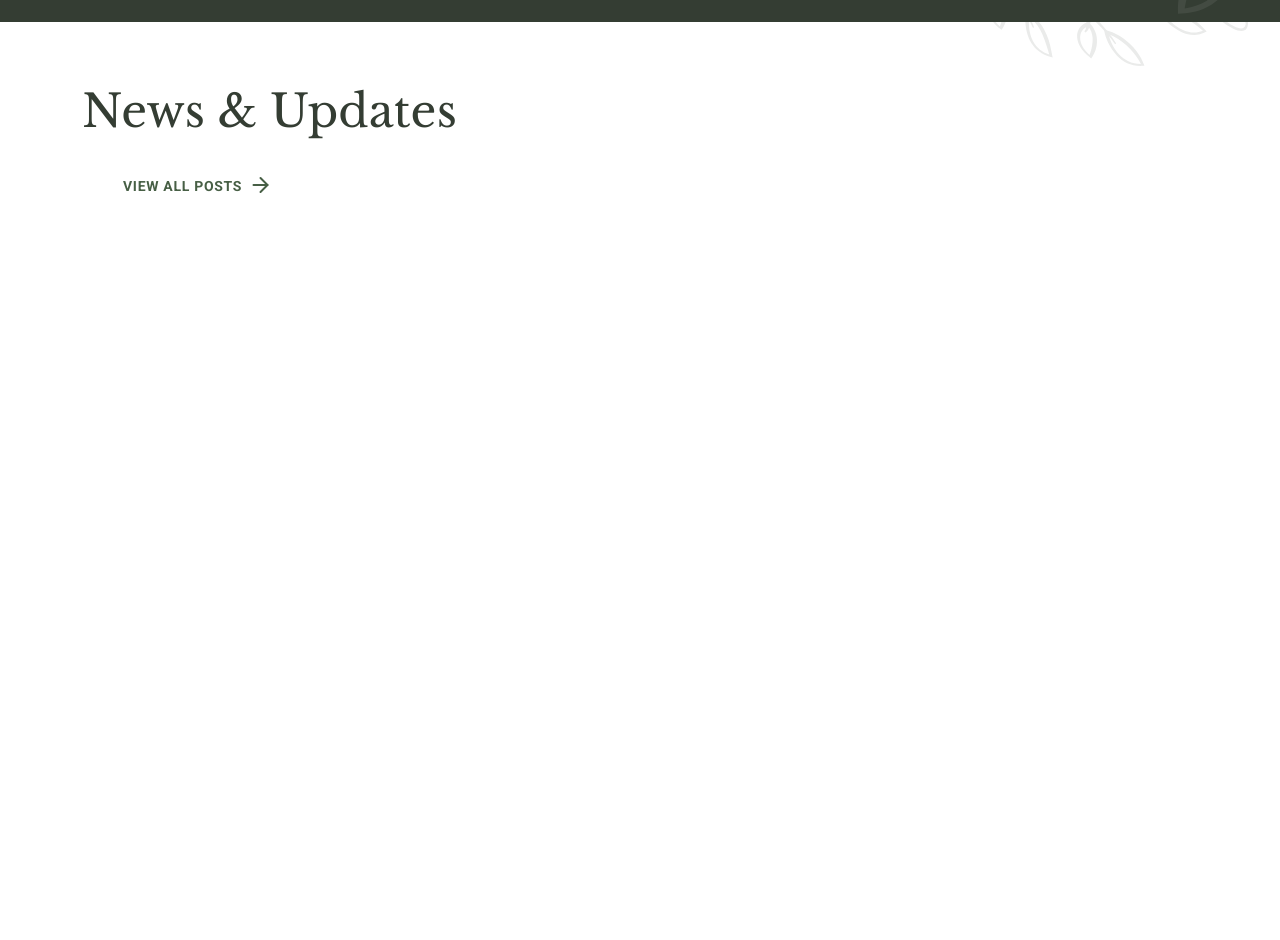
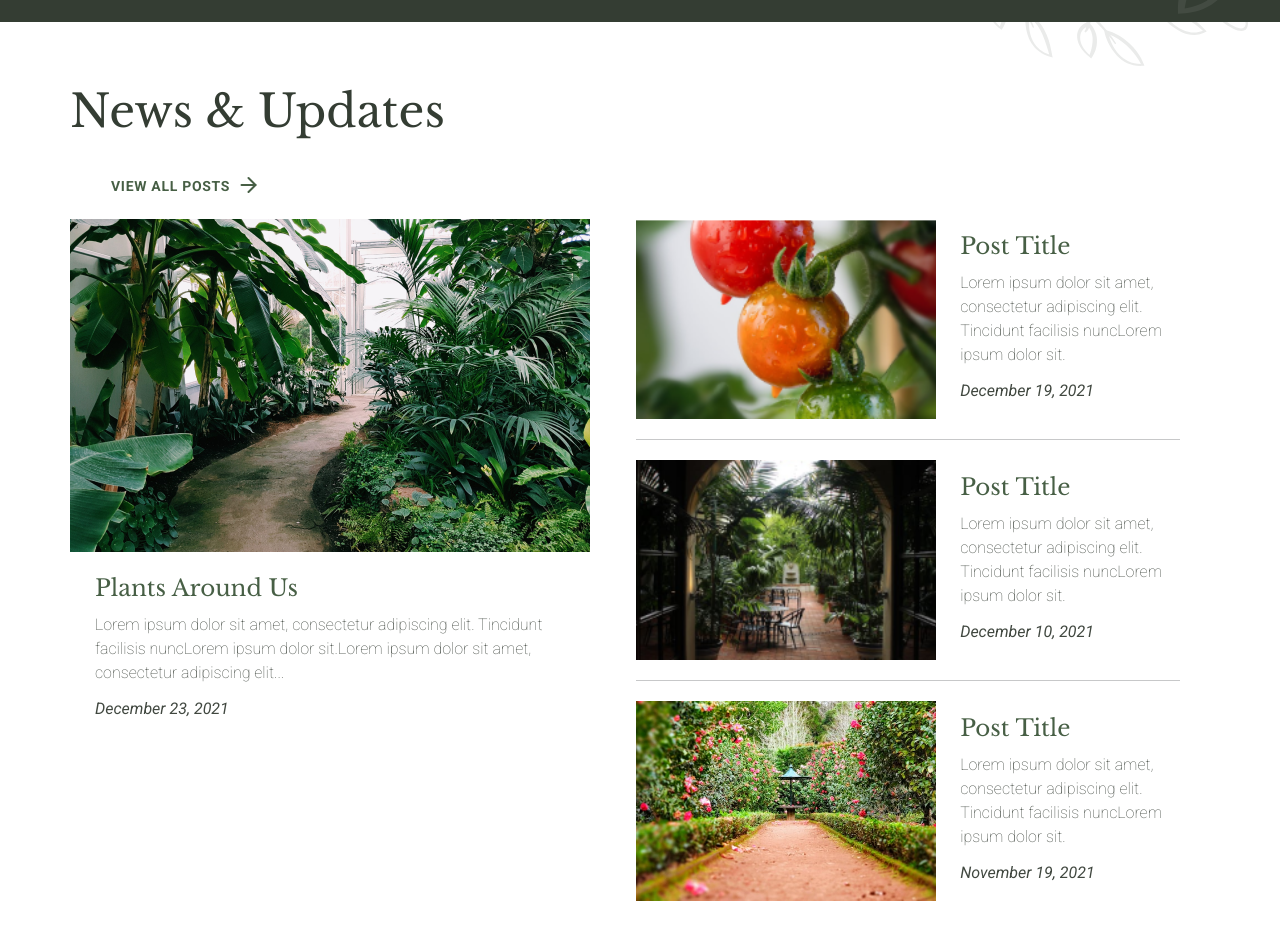
Before and after one commit to M-oliveda/Web-BotanicalWebsite, a website built with Parcel: page web/src/index.html in a window 1280 px wide. Shown: the part 1791-2731 px from the top of the page. Before the commit the page ends 2075 px from the top, so only its background shows below. Built offline with nearby package versions, Linux system fonts and the light colour scheme.

Commit message:
:construction: Add feature and older posts to the website.

```diff
--- a/web/src/index.html
+++ b/web/src/index.html
@@ -153,6 +153,91 @@
             <span class="btn__right-icon"></span>
           </a>
         </header>
+        <div class="posts">
+          <article class="feature-post">
+            <picture>
+              <source
+                srcset="./assets/img/feature-post-md.png"
+                media="(min-width: 768px) and (max-width: 1200px)"
+              />
+              <source
+                srcset="./assets/img/feature-post-xl.png"
+                media="(min-width: 1200px)"
+              />
+              <img
+                src="./assets/img/feature-post-sm.png"
+                alt="A garden with a lot of green plants."
+                class="image"
+              />
+            </picture>
+            <div class="content">
+              <h3><a href="#">Plants Around Us</a></h3>
+              <p>
+                Lorem ipsum dolor sit amet, consectetur adipiscing elit.
+                Tincidunt facilisis nuncLorem ipsum dolor sit.Lorem ipsum dolor
+                sit amet, consectetur adipiscing elit...
+              </p>
+              <p class="publication-date">
+                <time datetime="2021-12-23">December 23, 2021</time>
+              </p>
+            </div>
+          </article>
+          <div class="older-posts">
+            <article class="post">
+              <img
+                src="./assets/img/first-post.png"
+                alt="First Image Post"
+                class="image"
+              />
+              <div class="content">
+                <h3><a href="#">Post Title</a></h3>
+                <p>
+                  Lorem ipsum dolor sit amet, consectetur adipiscing elit.
+                  Tincidunt facilisis nuncLorem ipsum dolor sit.
+                </p>
+                <p class="publication-date">
+                  <time datetime="2021-12-19">December 19, 2021</time>
+                </p>
+              </div>
+            </article>
+            <hr />
+            <article class="post">
+              <img
+                src="./assets/img/second-post.png"
+                alt="First Image Post"
+                class="image"
+              />
+              <div class="content">
+                <h3><a href="#">Post Title</a></h3>
+                <p>
+                  Lorem ipsum dolor sit amet, consectetur adipiscing elit.
+                  Tincidunt facilisis nuncLorem ipsum dolor sit.
+                </p>
+                <p class="publication-date">
+                  <time datetime="2021-12-10">December 10, 2021</time>
+                </p>
+              </div>
+            </article>
+            <hr />
+            <article class="post">
+              <img
+                src="./assets/img/third-post.jpg"
+                alt="First Image Post"
+                class="image"
+              />
+              <div class="content">
+                <h3><a href="#">Post Title</a></h3>
+                <p>
+                  Lorem ipsum dolor sit amet, consectetur adipiscing elit.
+                  Tincidunt facilisis nuncLorem ipsum dolor sit.
+                </p>
+                <p class="publication-date">
+                  <time datetime="2021-11-19">November 19, 2021</time>
+                </p>
+              </div>
+            </article>
+          </div>
+        </div>
       </div>
     </section>
   </body>
--- a/web/src/scss/_website-posts.scss
+++ b/web/src/scss/_website-posts.scss
@@ -16,6 +16,10 @@
     & {
       padding: 65px 0;
     }
+  }
+
+  .container {
+    padding: 0;
   }
 
   header {
@@ -47,3 +51,160 @@
     }
   }
 }
+
+hr {
+  width: 90%;
+  margin: 0 auto;
+}
+
+@media (min-width: map-get($grid-breakpoints,"xl")) {
+  .posts {
+    display: flex;
+    flex-flow: row nowrap;
+    gap: 16px;
+    align-items: flex-start;
+  }
+}
+
+.feature-post,
+.post {
+  --paragraph-color: #414840;
+
+  display: flex;
+  flex-flow: column nowrap;
+  align-items: center;
+  gap: 16px;
+
+  @media (min-width: map-get($grid-breakpoints,"md")) {
+    & {
+      flex-flow: row nowrap;
+      gap: 24px;
+    }
+  }
+
+  .content {
+    display: flex;
+    flex-flow: column nowrap;
+    align-items: center;
+    gap: 16px;
+
+    @media (min-width: map-get($grid-breakpoints,"md")) {
+      & {
+        gap: 14px;
+        align-items: flex-start;
+      }
+    }
+
+    @media (min-width: map-get($grid-breakpoints,"xl")) {
+      & {
+        gap: 12px;
+      }
+    }
+
+    h3 {
+      margin: 0;
+
+      font-size: 23px;
+      line-height: 110%;
+      color: $primary;
+
+      a {
+        text-decoration: none;
+        &:hover {
+          text-decoration: underline solid currentColor;
+        }
+      }
+    }
+
+    p {
+      max-width: 470px;
+      padding: 0 6px;
+      margin: 0;
+
+      line-height: 150%;
+      color: var(--paragraph-color);
+      font-weight: 100;
+      text-align: center;
+
+      @media (min-width: map-get($grid-breakpoints,"md")) {
+        & {
+          padding: 0;
+          text-align: left;
+        }
+      }
+    }
+
+    .publication-date {
+      font-weight: 400;
+      font-style: italic;
+      color: var(--paragraph-color);
+    }
+  }
+}
+
+.feature-post {
+  margin-bottom: 32px;
+
+  @media (min-width: map-get($grid-breakpoints,"md")) {
+    & {
+      margin-bottom: 53px;
+    }
+  }
+
+  @media (min-width: map-get($grid-breakpoints,"xl")) {
+    & {
+      margin-bottom: 0;
+      flex-flow: column nowrap;
+    }
+  }
+
+  picture {
+    width: 100%;
+
+    @media (min-width: map-get($grid-breakpoints,"md")) {
+      & {
+        width: auto;
+      }
+    }
+  }
+
+  .image {
+    width: 100%;
+    object-fit: cover;
+
+    @media (min-width: map-get($grid-breakpoints,"md")) {
+      & {
+        width: auto;
+      }
+    }
+  }
+}
+
+.older-posts {
+  display: flex;
+  flex-flow: column nowrap;
+  gap: 32px;
+
+  @media (min-width: map-get($grid-breakpoints,"md")) {
+    & {
+      gap: 24px;
+    }
+  }
+
+  @media (min-width: map-get($grid-breakpoints,"xl")) {
+    & {
+      gap: 20px;
+    }
+  }
+}
+
+.post {
+  max-width: 90%;
+  margin: 0 auto;
+
+  img {
+    width: 300px;
+    height: 200px;
+    object-fit: cover;
+  }
+}
```
Also changed, not shown: web/src/assets/img/feature-post-md.png (added), web/src/assets/img/feature-post-sm.png (added), web/src/assets/img/feature-post-xl.png (added), web/src/assets/img/first-post.png (added), web/src/assets/img/second-post.png (added), web/src/assets/img/third-post.jpg (added).
